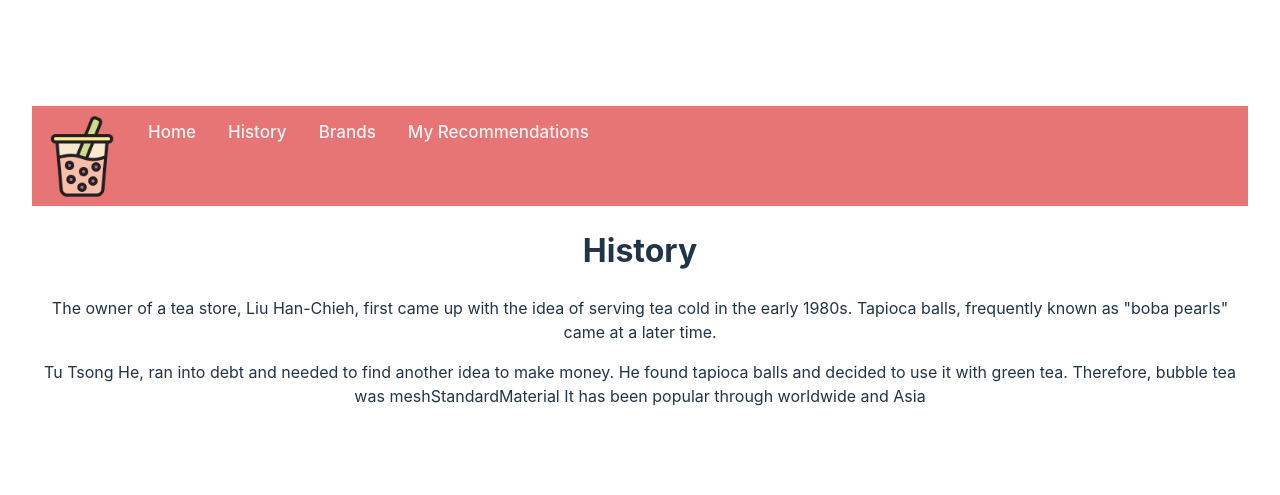
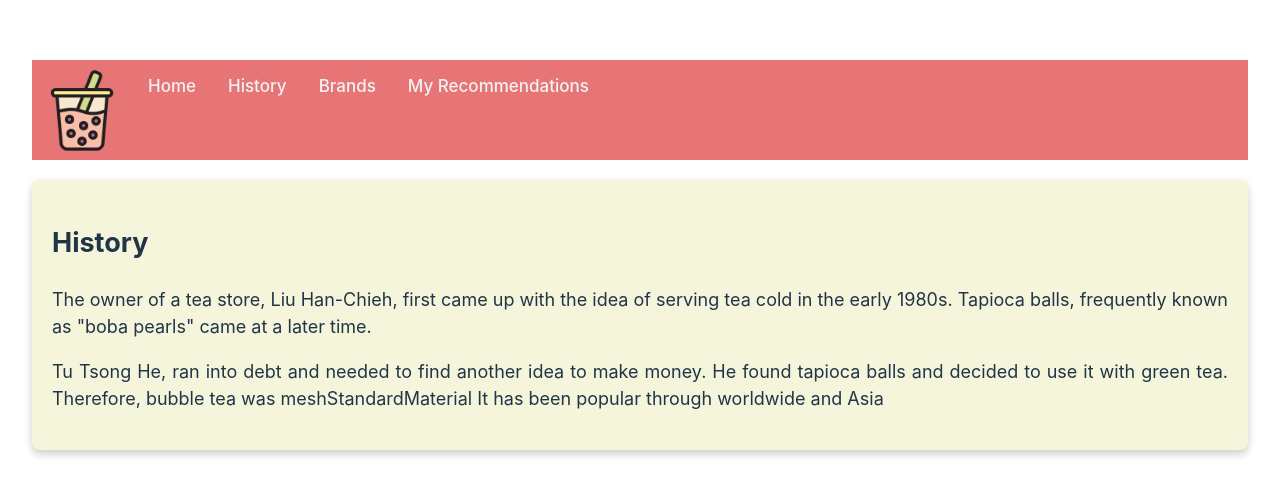
Before and after one commit to JuliCoolLevi/bubble-tea-app, a React (Vite) app: page /history in a window 1280 px wide. Shown: the part 135-630 px from the top of the page. Built offline with nearby package versions, Linux system fonts and the light colour scheme; no server answers.

Commit message:
Making the history page

```diff
--- a/src/components/History.jsx
+++ b/src/components/History.jsx
@@ -1,11 +1,14 @@
 import '../App.css'
+
+import './Styles/History.css'
 
 const History = () => {
     return (
         <div>
-            <h1>History</h1>
 
+        <section className='information_section'>
 
+        <h1>History</h1>
 
         <p>
         The owner of a tea store, Liu Han-Chieh, first came
@@ -25,8 +28,7 @@ const History = () => {
         It has been popular through worldwide and Asia
         </p>
 
-
-
+        </section>
 
         </div>
     );
--- a/src/components/Home.jsx
+++ b/src/components/Home.jsx
@@ -1,5 +1,7 @@
 // import { useState } from 'react';
 import '../App.css';
+import './Styles/Home.css';
+
 
 import { Canvas } from '@react-three/fiber';
 
@@ -19,9 +21,9 @@ function Home() {
     <>
     <h1>All About Bubble Tea</h1>
 
-    <p>Interactable!</p>
+    <p>Interact with a 3D Model!</p>
 
-    <img src={swipe_icon} width="100" height="100" />
+    {/* <img src={swipe_icon} width="100" height="100" /> */}
 
     {/* <Information/>
 
@@ -53,6 +55,10 @@ function Home() {
       Learn more by clicking the other options by the bar above!
       </p>
 
+    <footer>
+      Made with the love of bubble tea lovers (like me) ❤️
+    </footer>
+
     </>
   )
 }
--- /dev/null
+++ b/src/components/Styles/History.css
@@ -0,0 +1,11 @@
+.information_section {
+
+    background-color: beige;
+    padding: 20px;
+    font-size: large;
+    text-align: justify;
+    border-radius: 8px;
+    margin: 20px auto;
+
+    box-shadow: 0px 4px 8px rgba(0, 0, 0, 0.2);
+}
--- /dev/null
+++ b/src/components/Styles/Home.css
@@ -0,0 +1,13 @@
+footer {
+    text-align: center;
+    font-size: 0.9rem;
+    color: #666;
+    margin-top: 20px;
+  }
+
+
+.bubbletea {
+    height: 400px;
+    background: linear-gradient(135deg, #ffebcc, #fff);
+    box-shadow: 0 4px 10px rgba(0, 0, 0, 0.2);
+}
```
